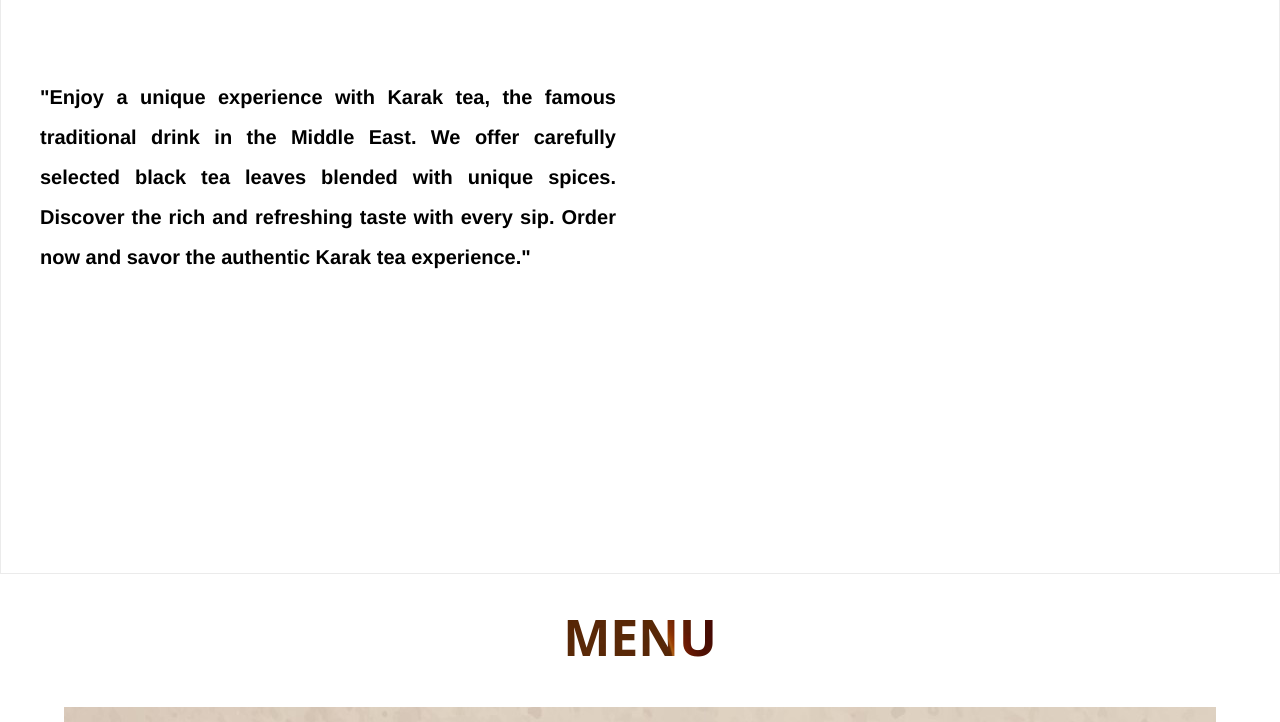
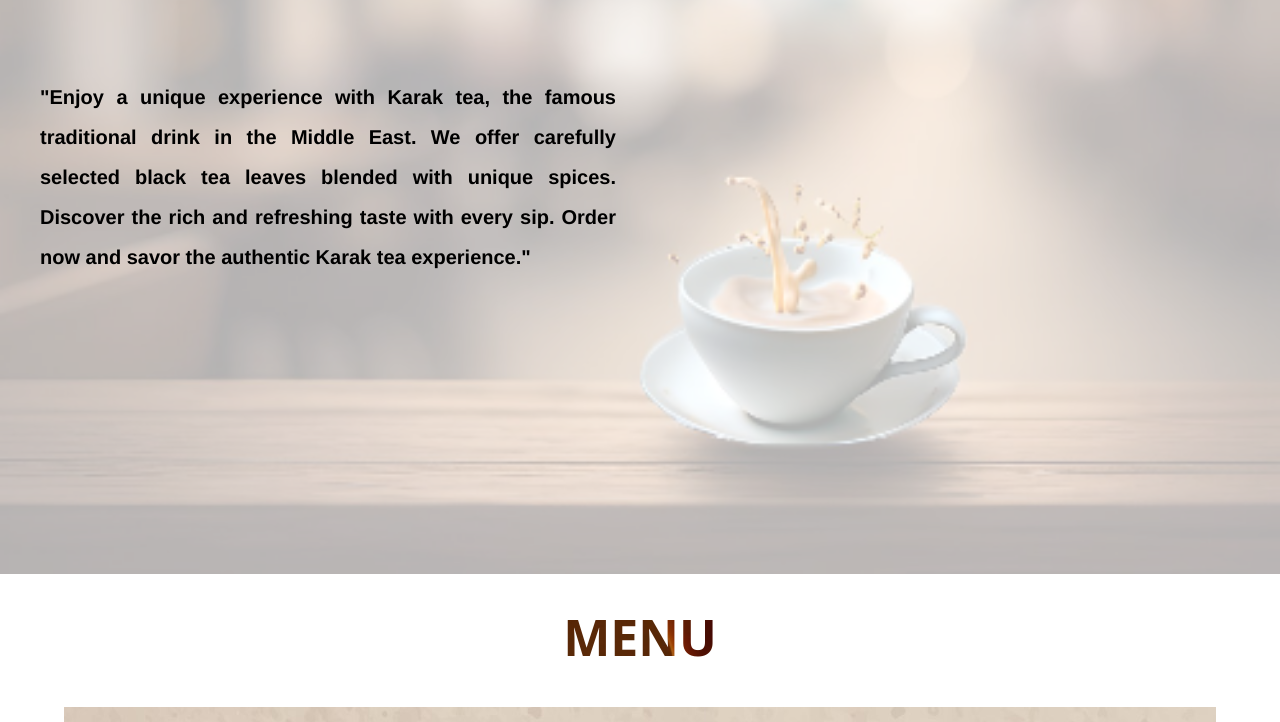
Before and after one commit to Shima-Max/karak-albishly, a plain HTML site: page index.html in a window 1280 px wide. Shown: the part 126-848 px from the top of the page. Drawn offline with nearby package versions, Linux system fonts and the light colour scheme; a web font is replaced by a local one.

Commit message:
Add files via upload

```diff
--- a/index.html
+++ b/index.html
@@ -47,7 +47,7 @@
     </div>
         <!-- first section about the shop -->
     <div class="about" id="about">
-        <img src="../karak/img/fire8.png" alt="">
+        <img src="img/fire8.png" alt="">
         <div class="info">
             <p>"Enjoy a unique experience with Karak tea, the famous traditional drink in the Middle East.
                  We offer carefully selected black tea leaves blended with unique spices.
```
